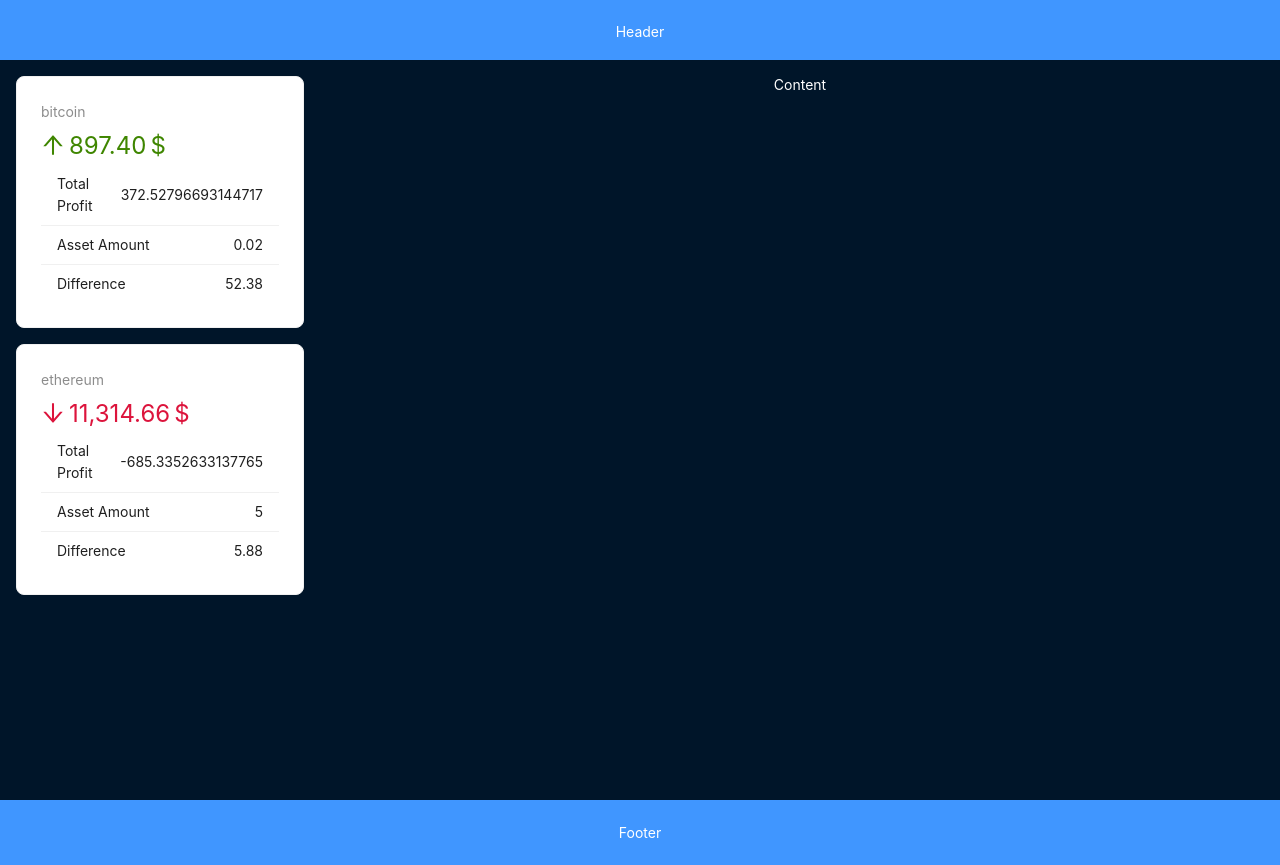
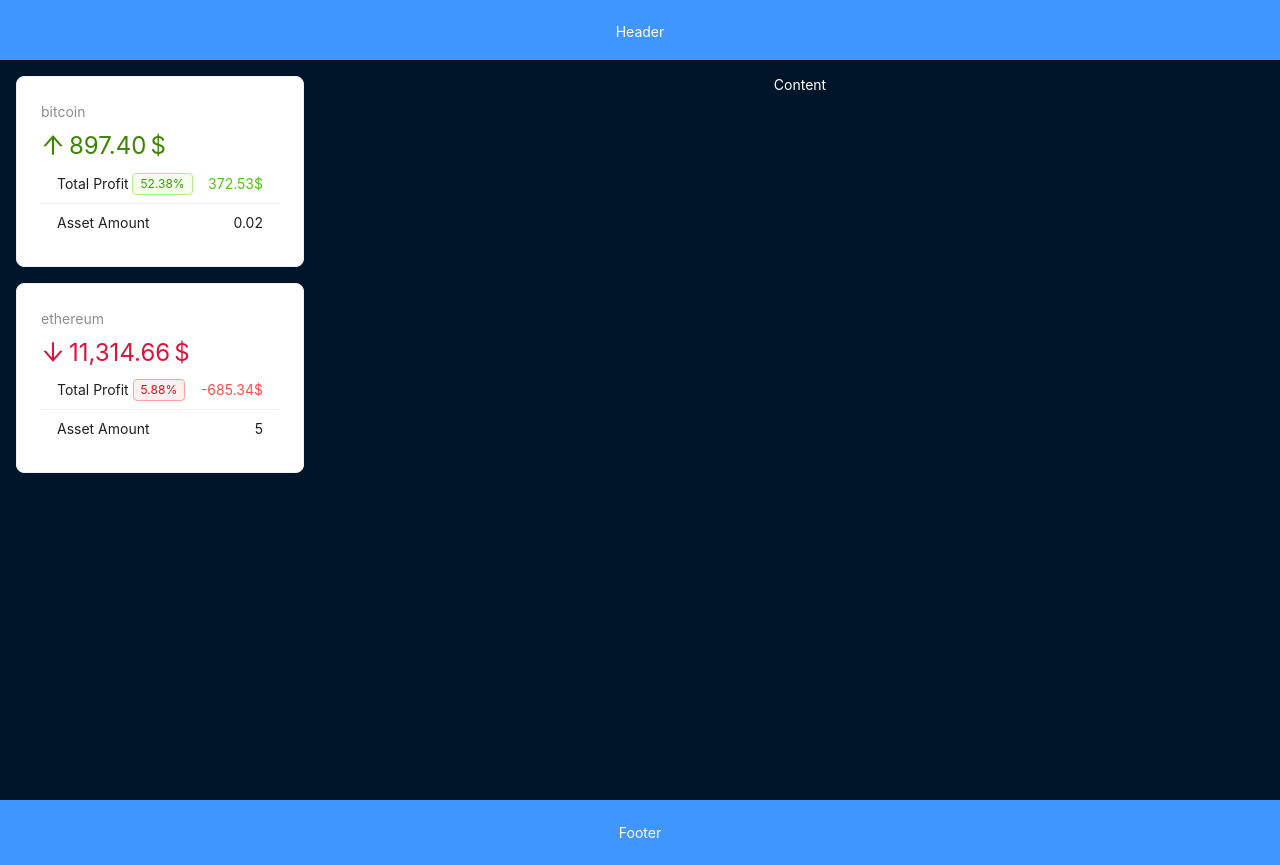
Before and after one commit to askend3d/react-crypto-app, a React (Vite) app: page / in a window 1280 px wide. Built offline with nearby package versions, Linux system fonts and the light colour scheme.

Commit message:
update-card

```diff
--- a/src/components/layout/AppSider.jsx
+++ b/src/components/layout/AppSider.jsx
@@ -1,4 +1,4 @@
-import { Card, Layout, List, Spin, Statistic, Typography } from "antd";
+import { Card, Layout, List, Spin, Statistic, Typography, Tag } from "antd";
 import { ArrowUpOutlined, ArrowDownOutlined } from "@ant-design/icons";
 import { useEffect, useState } from "react";
 import { fakeFetchCrypto, fetchCryptoAssets } from "../../api";
@@ -7,6 +7,8 @@
 const siderStyle = {
     padding: "1rem",
 };
+
+
 
 export default function AppSider() {
     const [loading, setLoading] = useState(false);
@@ -61,26 +63,43 @@
                         }
                         suffix="$"
                     />
+
                     <List
                         size="small"
                         dataSource={[
                             {
                                 title: "Total Profit",
                                 value: asset.totalProfit,
+                                withTag: true,
                             },
                             {
                                 title: "Asset Amount",
                                 value: asset.amount,
+                                isPlain: true,
                             },
-                            {
-                                title: "Difference",
-                                value: asset.growPercent,
-                            }
+                            // {
+                            //     title: "Difference",
+                            //     value: asset.growPercent,
+                            // },
                         ]}
                         renderItem={(item) => (
                             <List.Item>
                                 <span>{item.title}</span>
-                                <span>{item.value}</span>
+                                {item.withTag && (
+                                    <Tag color={asset.grow ? "green" : "red"}>
+                                        {asset.growPercent}%
+                                    </Tag>
+                                )}
+                                <span type={asset.grow ? "success" : "danger"}>
+                                    {item.isPlain && item.value}
+                                </span>
+                                {!item.isPlain && (
+                                    <Typography.Text
+                                        type={asset.grow ? "success" : "danger"}
+                                    >
+                                        {item.value.toFixed(2)}$
+                                    </Typography.Text>
+                                )}
                             </List.Item>
                         )}
                     />
--- a/src/utils.js
+++ b/src/utils.js
@@ -1,3 +1,7 @@
 export function percentDifference(a, b) {
     return +(100 * Math.abs((a - b) / ((a + b) / 2))).toFixed(2);
 }
+
+export function capitalize(str) {
+     return str.charAt(0)
+}
```
